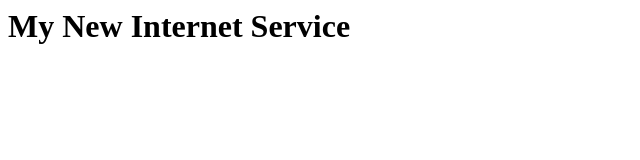
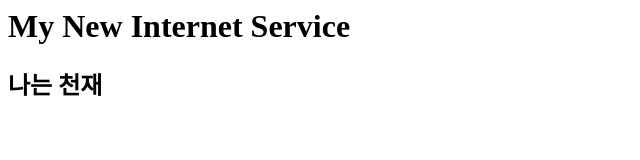
Before and after one commit to happyjin0509/ace, a plain HTML site: page index.html in a window 1280 px wide. Shown: the whole page, without its empty margins (0-640 px from the left). Drawn offline with Linux system fonts and the light colour scheme.

Commit message:
Update index.html

```diff
--- a/index.html
+++ b/index.html
@@ -1 +1,3 @@
 <h1>My New Internet Service</h1>
+
+<h2>나는 천재</h2>
```
